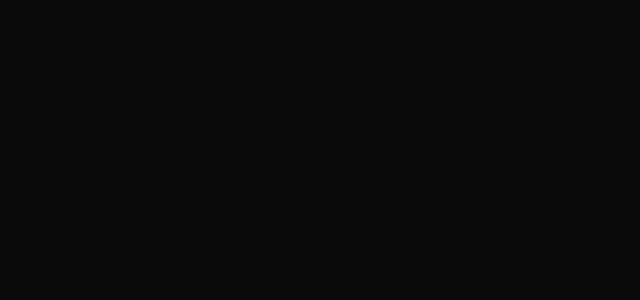
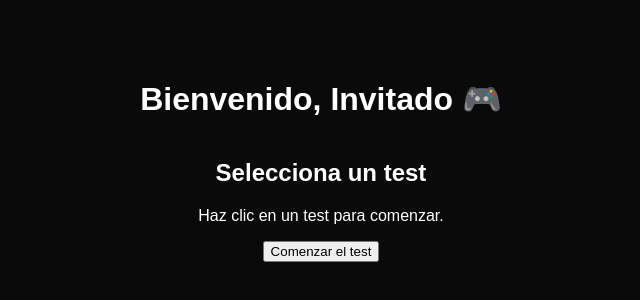
Before and after one commit to LuLuMS0206/DevTrivia-, an Angular app: page /test/1 in a window 1280 px wide. Before the commit this address led to /. Shown: the part 248-548 px from the top of the page, without its empty margins (319-959 px from the left). Built offline with nearby package versions, Linux system fonts and the light colour scheme; a web font is replaced by a local one.

Commit message:
change if testService

```diff
--- a/src/app/app-routing.module.ts
+++ b/src/app/app-routing.module.ts
@@ -8,7 +8,7 @@
 const routes: Routes = [
   { path: 'user', component: UserComponent },
   { path: 'tests', component: TestSelectionComponentComponent },
-  // { path: 'test/:id', component: TestComponent },
+  { path: 'test/:testId', component: TestSelectionComponentComponent },
   { path: '', redirectTo: '/user', pathMatch: 'full' }
 ];
 
--- a/src/app/test-selection-component/test-selection-component.component.html
+++ b/src/app/test-selection-component/test-selection-component.component.html
@@ -1,17 +1,22 @@
 <div class="container">
     <h1 class="neon-text">Bienvenido, {{ username }} 🎮</h1>
-    <p class="neon-text">¡Elige una categoría y comienza tu test!</p>
 
+    <div *ngIf="testId">
+        <h2 class="neon-text">{{ getTestContent().title }}</h2>
+        <p class="neon-text">{{ getTestContent().description }}</p>
+
+        <button class="start-test-button" [routerLink]="['/test', testId, 'start']">Comenzar el test</button>
+    </div>
+    <div *ngIf="!testId">
+        <p class="neon-text">¡Elige un test para comenzar!</p>
 
         <div>
-            <button class="neon-button">HTML</button>
-            <button class="neon-button">CSS</button>
+            <button class="neon-button" [routerLink]="['/test', 'html']">HTML</button>
+            <button class="neon-button" [routerLink]="['/test', 'css']">CSS</button>
         </div>
-
         <div>
-            <button class="neon-button">ANGULAR</button>
-            <button class="neon-button">TYPESCRIPT</button>
+            <button class="neon-button" [routerLink]="['/test', 'angular']">ANGULAR</button>
+            <button class="neon-button" [routerLink]="['/test', 'typescript']">TYPESCRIPT</button>
         </div>
-
-
+    </div>
 </div>
--- a/src/app/test-selection-component/test-selection-component.component.ts
+++ b/src/app/test-selection-component/test-selection-component.component.ts
@@ -1,4 +1,5 @@
 import { Component, OnInit } from '@angular/core';
+import { ActivatedRoute } from '@angular/router';
 
 @Component({
   selector: 'app-test-selection-component',
@@ -7,8 +8,27 @@
 })
 export class TestSelectionComponentComponent implements OnInit {
   username: string = '';
+  testId: string | null = '';
+
+  constructor(private route: ActivatedRoute) { }
 
   ngOnInit() {
+    this.testId = this.route.snapshot.paramMap.get('testId');
     this.username = localStorage.getItem('username') || 'Invitado';
   }
+
+  getTestContent() {
+    switch (this.testId) {
+      case 'html':
+        return { title: 'Test de HTML', description: '¡Estás listo para comenzar el test de HTML! Haz clic en el botón para empezar.' };
+      case 'css':
+        return { title: 'Test de CSS', description: '¡Estás listo para comenzar el test de CSS! Haz clic en el botón para empezar.' };
+      case 'angular':
+        return { title: 'Test de Angular', description: '¡Estás listo para comenzar el test de Angular! Haz clic en el botón para empezar.' };
+      case 'typescript':
+        return { title: 'Test de Typescript', description: '¡Estás listo para comenzar el test de Typescript! Haz clic en el botón para empezar.' };
+      default:
+        return { title: 'Selecciona un test', description: 'Haz clic en un test para comenzar.' };
+    }
+  }
 }
```
Also changed, not shown: src/app/test.service.ts (+12 -10 lines).
